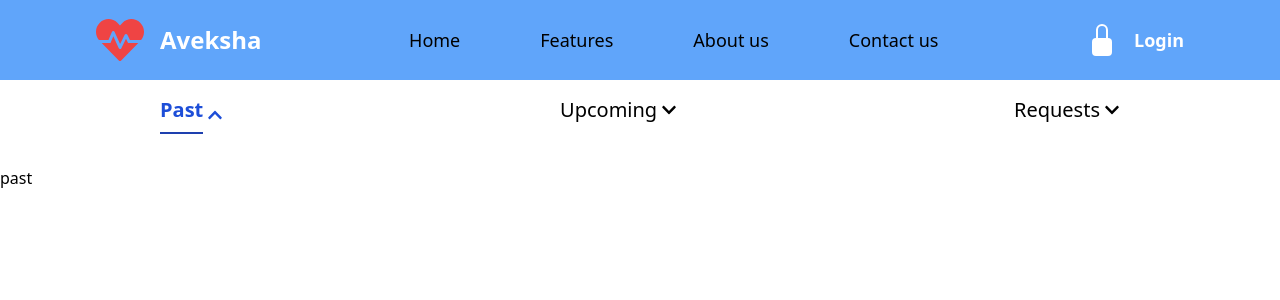
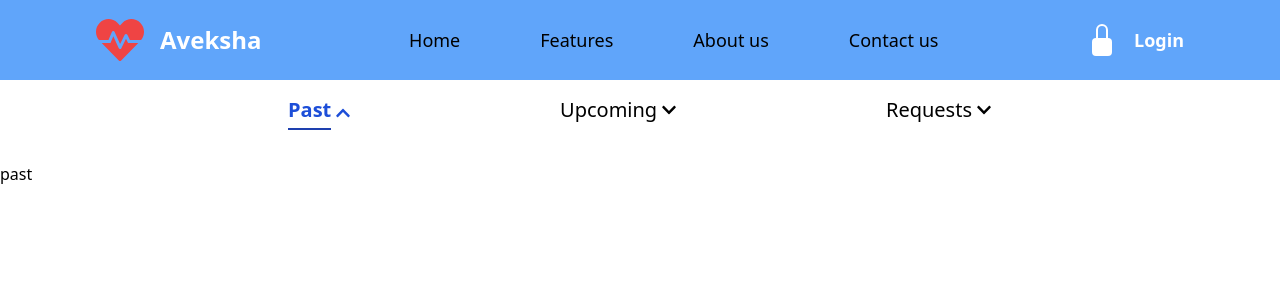
Before and after one commit to Naveen-Karanamu/Aayuhu-health-webapp, a React (Create React App) app in the folder front/: page /request/1/past in a window 1280 px wide. Shown: the top 300 px of the page. Built offline with nearby package versions, Linux system fonts and the light colour scheme.

Commit message:
Updated: Request Navigators stylings

```diff
--- a/front/src/Navigator/Request.Navigator.jsx
+++ b/front/src/Navigator/Request.Navigator.jsx
@@ -9,7 +9,7 @@ const RequestNavigator = (props) => {
     return (
         <Link to={`/request/${id}/${props.route}`}>
             <div className={props.isActive ? "flex items-center gap-1 text-blue-700 font-bold " : "flex items-center gap-1"}>
-                <p className={props.isActive?"text-xl border-b-2 border-blue-800 pb-2":" text-xl"}>{props.title}</p>
+                <p className={props.isActive?" text-xl border-b-2 border-blue-800 pb-1":" text-xl"}>{props.title}</p>
                 {
                     props.isActive?<FaChevronUp />:<FaChevronDown />
                 }
@@ -42,7 +42,7 @@ export const RequestContainer = () => {
 
     return (
         <>
-            <div className="lg:container lg:mx-auto lg:px-40 lg:pb-8 pt-20 lg:pt-24 md:pt-20 px-4 ">
+            <div className="lg:container lg:mx-auto lg:px-72 lg:pb-8 pt-20 lg:pt-24 md:pt-20 px-4 md:px-8">
                 <div className="flex justify-between">
                     {
                         tabs.map((tab) => (
```
